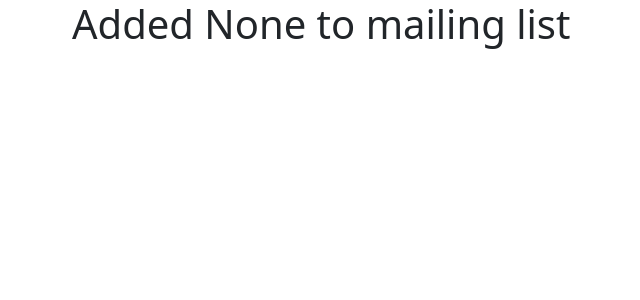
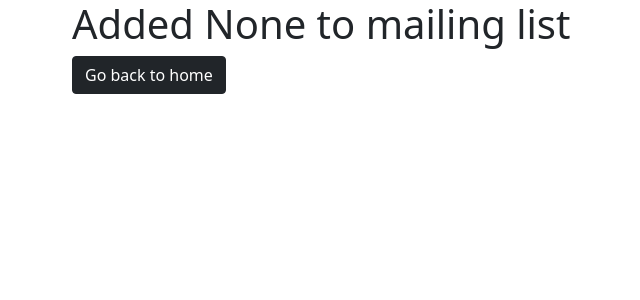
Before and after one commit to paulnyabaro/moviereviews, a Django app: page /signup/ in a window 1280 px wide. Shown: the top 300 px of the page, without its empty margins (10-650 px from the left). Run offline with Django 4.2, Linux system fonts and the light colour scheme; parts of the project's set-up code (start-up, migrations or seed data) failed here and were passed over.

Commit message:
Added names to urls as well as backlink to home

```diff
--- a/movie/templates/signup.html
+++ b/movie/templates/signup.html
@@ -10,6 +10,7 @@
 <body>
     <div class="container">
         <h1>Added {{ email }} to mailing list</h1>
+        <a href="{% url 'home' %}" class="btn btn-dark">Go back to home</a>
     </div>
     <script src="https://cdn.jsdelivr.net/npm/@popperjs/core@2.9.2/dist/umd/popper.min.js"></script>
 <script src="https://cdn.jsdelivr.net/npm/bootstrap@5.0.2/dist/js/bootstrap.min.js"></script>
--- a/moviereviews/urls.py
+++ b/moviereviews/urls.py
@@ -20,7 +20,7 @@
 
 urlpatterns = [
     path('admin/', admin.site.urls),
-    path('', movieViews.home),
-    path('about/', movieViews.about),
+    path('', movieViews.home, name='home'),
+    path('about/', movieViews.about, name='about'),
     path('signup/', movieViews.signup, name='signup'),
 ]
```
